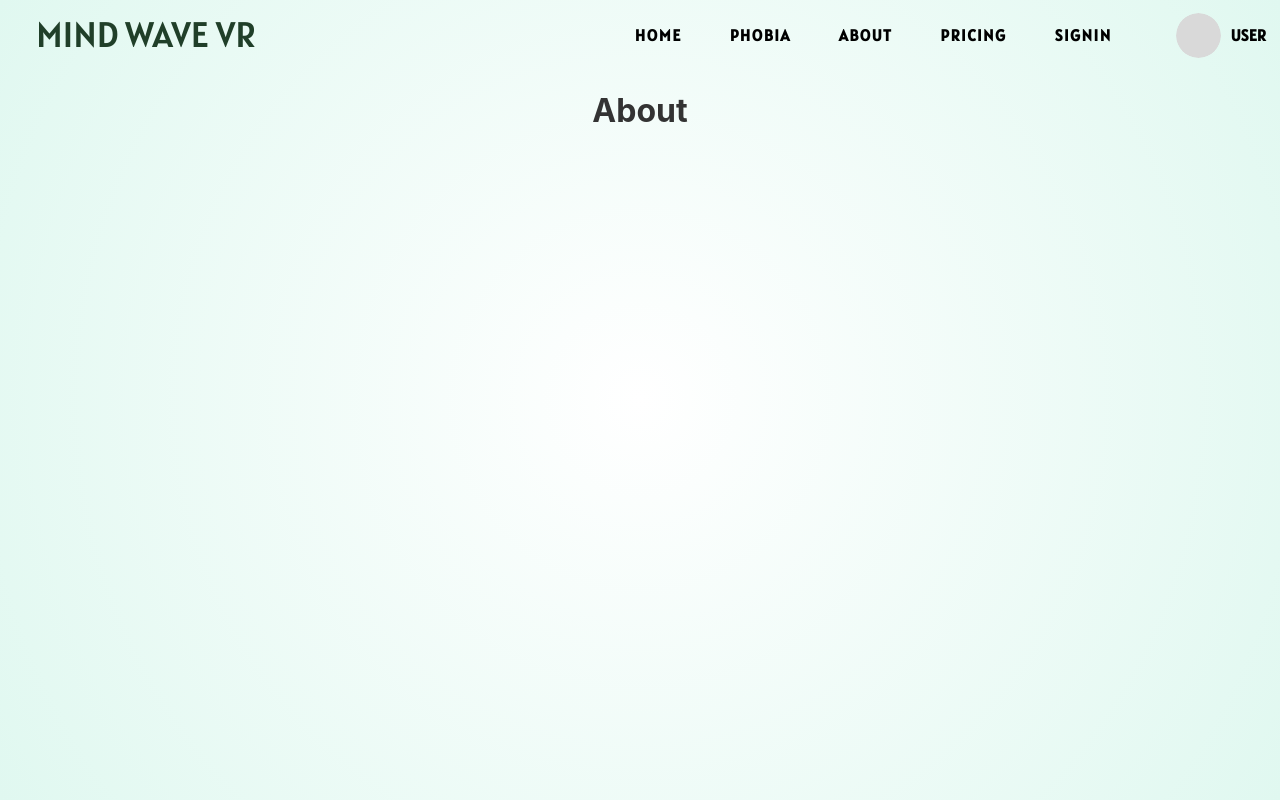
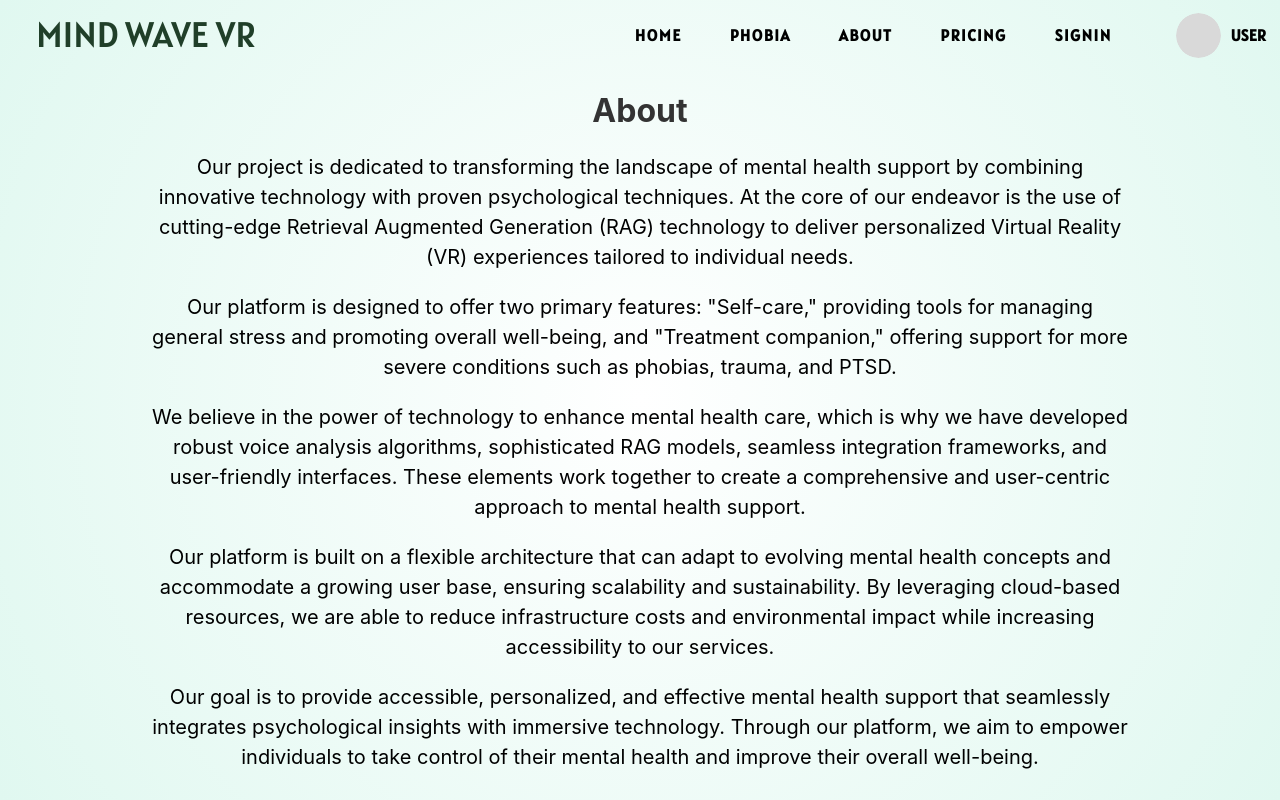
Before and after one commit to jai2992/vr_react_main, a React (Create React App) app: page /about in a window 1280 px wide. Built offline with nearby package versions, Linux system fonts and the light colour scheme.

Commit message:
added about

```diff
--- a/src/components/About.js
+++ b/src/components/About.js
@@ -7,6 +7,21 @@ function About() {
     <Container>
       <NavMenu/>
       <h1>About</h1>
+      <p>
+      Our project is dedicated to transforming the landscape of mental health support by combining innovative technology with proven psychological techniques. At the core of our endeavor is the use of cutting-edge Retrieval Augmented Generation (RAG) technology to deliver personalized Virtual Reality (VR) experiences tailored to individual needs.
+      </p>
+      <p>
+      Our platform is designed to offer two primary features: "Self-care," providing tools for managing general stress and promoting overall well-being, and "Treatment companion," offering support for more severe conditions such as phobias, trauma, and PTSD.
+      </p>
+      <p>
+      We believe in the power of technology to enhance mental health care, which is why we have developed robust voice analysis algorithms, sophisticated RAG models, seamless integration frameworks, and user-friendly interfaces. These elements work together to create a comprehensive and user-centric approach to mental health support.
+      </p>
+      <p>
+      Our platform is built on a flexible architecture that can adapt to evolving mental health concepts and accommodate a growing user base, ensuring scalability and sustainability. By leveraging cloud-based resources, we are able to reduce infrastructure costs and environmental impact while increasing accessibility to our services.
+      </p>
+      <p>
+      Our goal is to provide accessible, personalized, and effective mental health support that seamlessly integrates psychological insights with immersive technology. Through our platform, we aim to empower individuals to take control of their mental health and improve their overall well-being.
+      </p>
     </Container>
   )
 }
@@ -20,6 +35,7 @@ overflow:hidden;
 // min-height : calc(100vh - 70px);
 // padding:0 calc(3.5vw + 5px);
 position:relative;
+
 
 
 &:before{
@@ -37,5 +53,13 @@ position:relative;
   bottom:0;
   z-index:-1;
 }
+p{
+  margin-left:150px;
+  margin-right:150px;
+  justify-content:true;
+  font-size:20px;
+  line-height: 1.5;
+  text-align: center;
+}
 
 `
```
Also changed, not shown: public/images/abt1.png (added).
